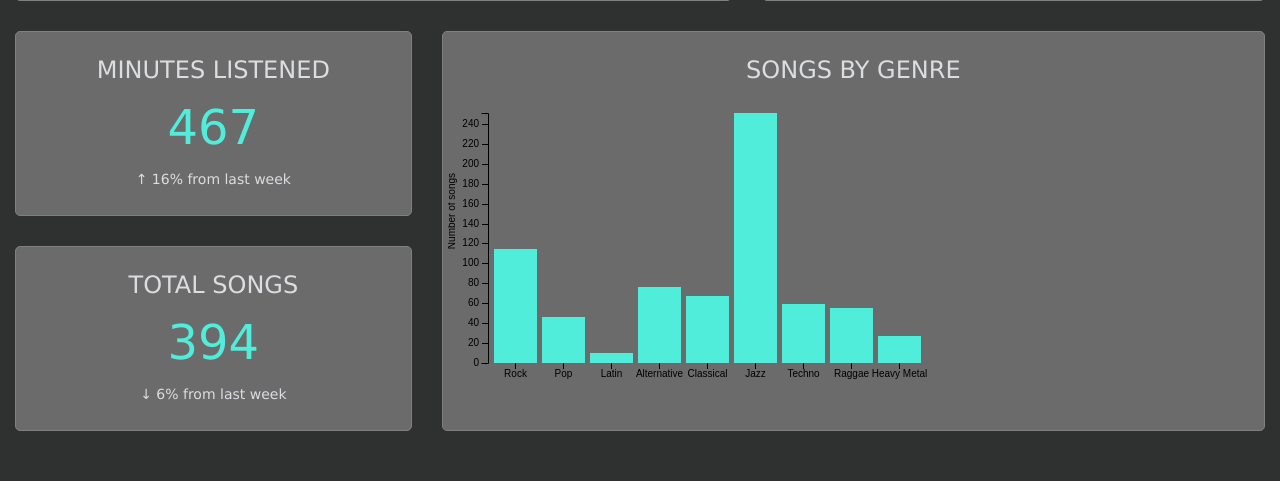
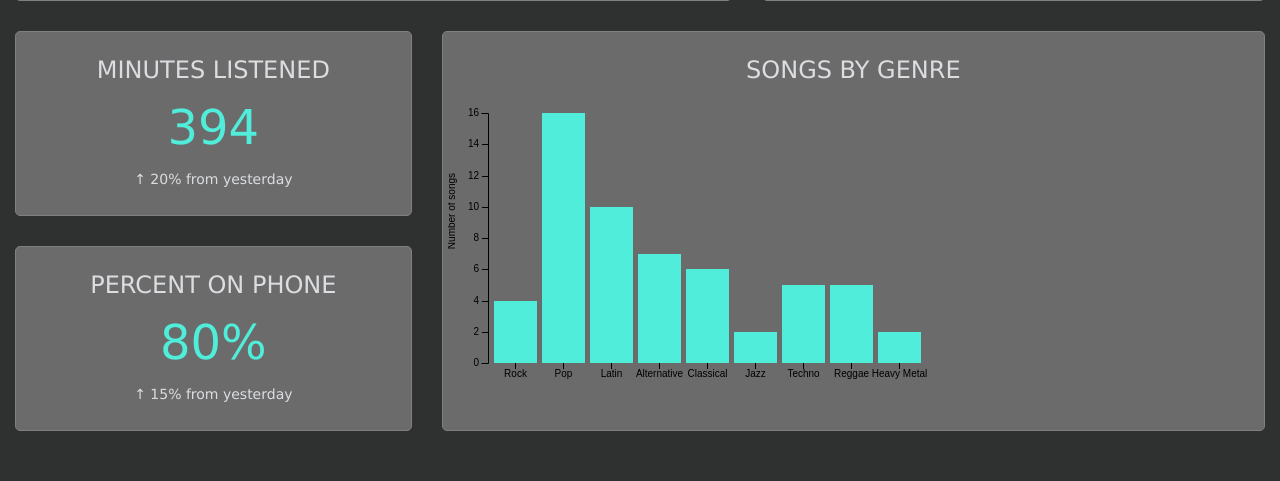
Before and after one commit to BrianMargolis/EECS-330-Project, a PHP site: page /?period=day in a window 1280 px wide. Shown: the part 565-1046 px from the top of the page. Run offline with PHP 8.4, Linux system fonts and the light colour scheme; some libraries are stand-ins or nearby versions.

Commit message:
Made all dashboard content dynamic

```diff
--- a/index.php
+++ b/index.php
@@ -16,47 +16,7 @@ include "php/time_selection.php"?>
     <div class="row">
         <div class="col-md-12" id="main_pane">
 
-            <div class="row">
-                <div class="col-md-7">
-                    <div class="widget" style="height: 300px;">
-                        <div id="curve_chart" style="width: 80%; height: 100%;">
-                        </div>
-                    </div>
-
-                </div>
-                <div class="col-md-5">
-                    <div class="widget" style="height: 300px">
-                        <h3 id="list_heading"> MUSIC SOURCE</h3>
-                        <canvas id="MusicSource"
-                                style="height: 200px; width: 90%; padding-bottom: 0px;">
-                        </canvas>
-                    </div>
-                </div>
-            </div>
-
-            <div class="row">
-                <div class="col-md-4">
-                    <div class=" big_stat, widget" style="height: 185px;">
-                        <h3 id="list_heading"> MINUTES LISTENED</h3>
-                        <div style="text-align:center"><font size="30">467</font></div>
-                        <h5 id="list_heading"> &#8593 16% from last week</h5>
-                    </div>
-                    <div class="big_stat, widget" style="height: 185px;">
-                        <h3 id="list_heading"> TOTAL SONGS</h3>
-                        <div style="text-align:center"><font size="30">394</font></div>
-                        <h5 id="list_heading">&#8595 6% from last week</h5>
-                    </div>
-
-                </div>
-                <div class="col-md-8">
-                    <div class="widget" style="height: 400px">
-                        <h3 id="list_heading"> SONGS BY GENRE</h3>
-                        <canvas id="SongsbyGenre" width="500" height="300"></canvas>
-                    </div>
-
-                </div>
-
-            </div>
+            <?php include "php/dashboard_content.php"?>
         </div>
     </div>
 </div>
--- /dev/null
+++ b/php/dashboard_content.php
@@ -0,0 +1,147 @@
+<?php
+
+if (isset($_GET["period"])) {
+    $period = $_GET["period"];
+} else {
+    $period = 'week';
+}
+
+switch ($period) {
+    case "day":
+        ?>
+        <div class="row">
+            <div class="col-md-7">
+                <div class="widget" style="height: 300px;">
+                    <div id="curve_chart" style="width: 80%; height: 100%;">
+                    </div>
+                </div>
+
+            </div>
+            <div class="col-md-5">
+                <div class="widget" style="height: 300px">
+                    <h3 id="list_heading"> MUSIC SOURCE</h3>
+                    <canvas id="MusicSource"
+                            style="height: 200px; width: 90%; padding-bottom: 0px;">
+                    </canvas>
+                </div>
+            </div>
+        </div>
+
+        <div class="row">
+            <div class="col-md-4">
+                <div class="big_stat, widget" style="height: 185px;">
+                    <h3 id="list_heading"> MINUTES LISTENED</h3>
+                    <div style="text-align:center"><font size="30">394</font></div>
+                    <h5 id="list_heading">&#8593 20% from yesterday</h5>
+                </div>
+                <div class="big_stat, widget" style="height: 185px;">
+                    <h3 id="list_heading"> PERCENT ON PHONE</h3>
+                    <div style="text-align:center"><font size="30">80%</font></div>
+                    <h5 id="list_heading">&#8593 15% from yesterday</h5>
+                </div>
+
+            </div>
+            <div class="col-md-8">
+                <div class="widget" style="height: 400px">
+                    <h3 id="list_heading"> SONGS BY GENRE</h3>
+                    <canvas id="SongsbyGenre" width="500" height="300"></canvas>
+                </div>
+
+            </div>
+
+        </div>
+        <?php
+
+        break;
+    case "week":
+        ?>
+        <div class="row">
+            <div class="col-md-7">
+                <div class="widget" style="height: 300px;">
+                    <div id="curve_chart" style="width: 80%; height: 100%;">
+                    </div>
+                </div>
+
+            </div>
+            <div class="col-md-5">
+                <div class="widget" style="height: 300px">
+                    <h3 id="list_heading"> MUSIC SOURCE</h3>
+                    <canvas id="MusicSource"
+                            style="height: 200px; width: 90%; padding-bottom: 0px;">
+                    </canvas>
+                </div>
+            </div>
+        </div>
+
+        <div class="row">
+            <div class="col-md-4">
+                <div class="big_stat, widget" style="height: 185px;">
+                    <h3 id="list_heading"> MINUTES LISTENED</h3>
+                    <div style="text-align:center"><font size="30">2684</font></div>
+                    <h5 id="list_heading">&#8593 10% from last week</h5>
+                </div>
+                <div class="big_stat, widget" style="height: 185px;">
+                    <h3 id="list_heading"> PERCENT ON PHONE</h3>
+                    <div style="text-align:center"><font size="30">70%</font></div>
+                    <h5 id="list_heading">&#8593 18% from last week</h5>
+                </div>
+
+            </div>
+            <div class="col-md-8">
+                <div class="widget" style="height: 400px">
+                    <h3 id="list_heading"> SONGS BY GENRE</h3>
+                    <canvas id="SongsbyGenre" width="500" height="300"></canvas>
+                </div>
+
+            </div>
+
+        </div>
+        <?php
+        break;
+    case "month":
+        ?>
+        <div class="row">
+            <div class="col-md-7">
+                <div class="widget" style="height: 300px;">
+                    <div id="curve_chart" style="width: 80%; height: 100%;">
+                    </div>
+                </div>
+
+            </div>
+            <div class="col-md-5">
+                <div class="widget" style="height: 300px">
+                    <h3 id="list_heading"> MUSIC SOURCE</h3>
+                    <canvas id="MusicSource"
+                            style="height: 200px; width: 90%; padding-bottom: 0px;">
+                    </canvas>
+                </div>
+            </div>
+        </div>
+
+        <div class="row">
+            <div class="col-md-4">
+                <div class="big_stat, widget" style="height: 185px;">
+                    <h3 id="list_heading"> MINUTES LISTENED</h3>
+                    <div style="text-align:center"><font size="30">8234</font></div>
+                    <h5 id="list_heading">&#8593 9% from last month</h5>
+                </div>
+                <div class="big_stat, widget" style="height: 185px;">
+                    <h3 id="list_heading"> PERCENT ON PHONE</h3>
+                    <div style="text-align:center"><font size="30">73%</font></div>
+                    <h5 id="list_heading">&#8593 12% from last month</h5>
+                </div>
+
+            </div>
+            <div class="col-md-8">
+                <div class="widget" style="height: 400px">
+                    <h3 id="list_heading"> SONGS BY GENRE</h3>
+                    <canvas id="SongsbyGenre" width="500" height="300"></canvas>
+                </div>
+
+            </div>
+
+        </div>
+        <?php
+        break;
+}
+?>
--- a/php/dashboard_graph_scripts.php
+++ b/php/dashboard_graph_scripts.php
@@ -53,19 +53,19 @@ switch ($period) {
             var data = [
                 {
                     "source": "Apple Music",
-                    "frequency": 0.06
+                    "frequency": 0.1
 
                 },
                 {
                     "source": "Pandora",
-                    "frequency": 0.41
+                    "frequency": 0.43
                 },
                 {
                     "source": "Spotify",
-                    "frequency": 0.54
+                    "frequency": 0.57
                 },
 
-            ]
+            ];
 
 
             var canvas = document.getElementById("MusicSource"),
@@ -154,11 +154,11 @@ switch ($period) {
             var data = [
                 {
                     "genre": "Rock",
-                    "frequency": 114
+                    "frequency": 4
                 },
                 {
                     "genre": "Pop",
-                    "frequency": 46
+                    "frequency": 16
                 },
                 {
                     "genre": "Latin",
@@ -166,29 +166,29 @@ switch ($period) {
                 },
                 {
                     "genre": "Alternative",
-                    "frequency": 76
+                    "frequency": 7
                 },
                 {
                     "genre": "Classical",
-                    "frequency": 67
+                    "frequency": 6
                 },
                 {
                     "genre": "Jazz",
-                    "frequency": 251
+                    "frequency": 2
                 },
                 {
                     "genre": "Techno",
-                    "frequency": 59
+                    "frequency": 5
                 },
                 {
-                    "genre": "Raggae",
-                    "frequency": 55
+                    "genre": "Reggae",
+                    "frequency": 5
                 },
                 {
                     "genre": "Heavy Metal",
-                    "frequency": 27
+                    "frequency": 2
                 },
-            ]
+            ];
 
 
             var canvas = document.getElementById("SongsbyGenre"),
@@ -331,7 +331,7 @@ switch ($period) {
                     "frequency": 0.54
                 },
 
-            ]
+            ];
 
 
             var canvas = document.getElementById("MusicSource"),
@@ -420,41 +420,41 @@ switch ($period) {
             var data = [
                 {
                     "genre": "Rock",
-                    "frequency": 114
+                    "frequency": 24
                 },
                 {
                     "genre": "Pop",
-                    "frequency": 46
+                    "frequency": 56
                 },
                 {
                     "genre": "Latin",
+                    "frequency": 80
+                },
+                {
+                    "genre": "Alternative",
+                    "frequency": 50
+                },
+                {
+                    "genre": "Classical",
                     "frequency": 10
                 },
                 {
-                    "genre": "Alternative",
-                    "frequency": 76
-                },
-                {
-                    "genre": "Classical",
-                    "frequency": 67
-                },
-                {
                     "genre": "Jazz",
-                    "frequency": 251
+                    "frequency": 130
                 },
                 {
                     "genre": "Techno",
-                    "frequency": 59
+                    "frequency": 30
                 },
                 {
-                    "genre": "Raggae",
-                    "frequency": 55
+                    "genre": "Reggae",
+                    "frequency": 32
                 },
                 {
                     "genre": "Heavy Metal",
-                    "frequency": 27
+                    "frequency": 12
                 },
-            ]
+            ];
 
 
             var canvas = document.getElementById("SongsbyGenre"),
@@ -584,19 +584,19 @@ switch ($period) {
             var data = [
                 {
                     "source": "Apple Music",
-                    "frequency": 0.06
+                    "frequency": 0.08
 
                 },
                 {
                     "source": "Pandora",
-                    "frequency": 0.41
+                    "frequency": 0.49
                 },
                 {
                     "source": "Spotify",
-                    "frequency": 0.54
+                    "frequency": 0.43
                 },
 
-            ]
+            ];
 
 
             var canvas = document.getElementById("MusicSource"),
@@ -685,41 +685,41 @@ switch ($period) {
             var data = [
                 {
                     "genre": "Rock",
-                    "frequency": 114
+                    "frequency": 72
                 },
                 {
                     "genre": "Pop",
-                    "frequency": 46
+                    "frequency": 186
                 },
                 {
                     "genre": "Latin",
-                    "frequency": 10
+                    "frequency": 301
                 },
                 {
                     "genre": "Alternative",
-                    "frequency": 76
+                    "frequency": 211
                 },
                 {
                     "genre": "Classical",
-                    "frequency": 67
+                    "frequency": 34
                 },
                 {
                     "genre": "Jazz",
-                    "frequency": 251
+                    "frequency": 504
                 },
                 {
                     "genre": "Techno",
-                    "frequency": 59
+                    "frequency": 80
                 },
                 {
-                    "genre": "Raggae",
-                    "frequency": 55
+                    "genre": "Reggae",
+                    "frequency": 90
                 },
                 {
                     "genre": "Heavy Metal",
-                    "frequency": 27
+                    "frequency": 50
                 },
-            ]
+            ];
 
 
             var canvas = document.getElementById("SongsbyGenre"),
```
